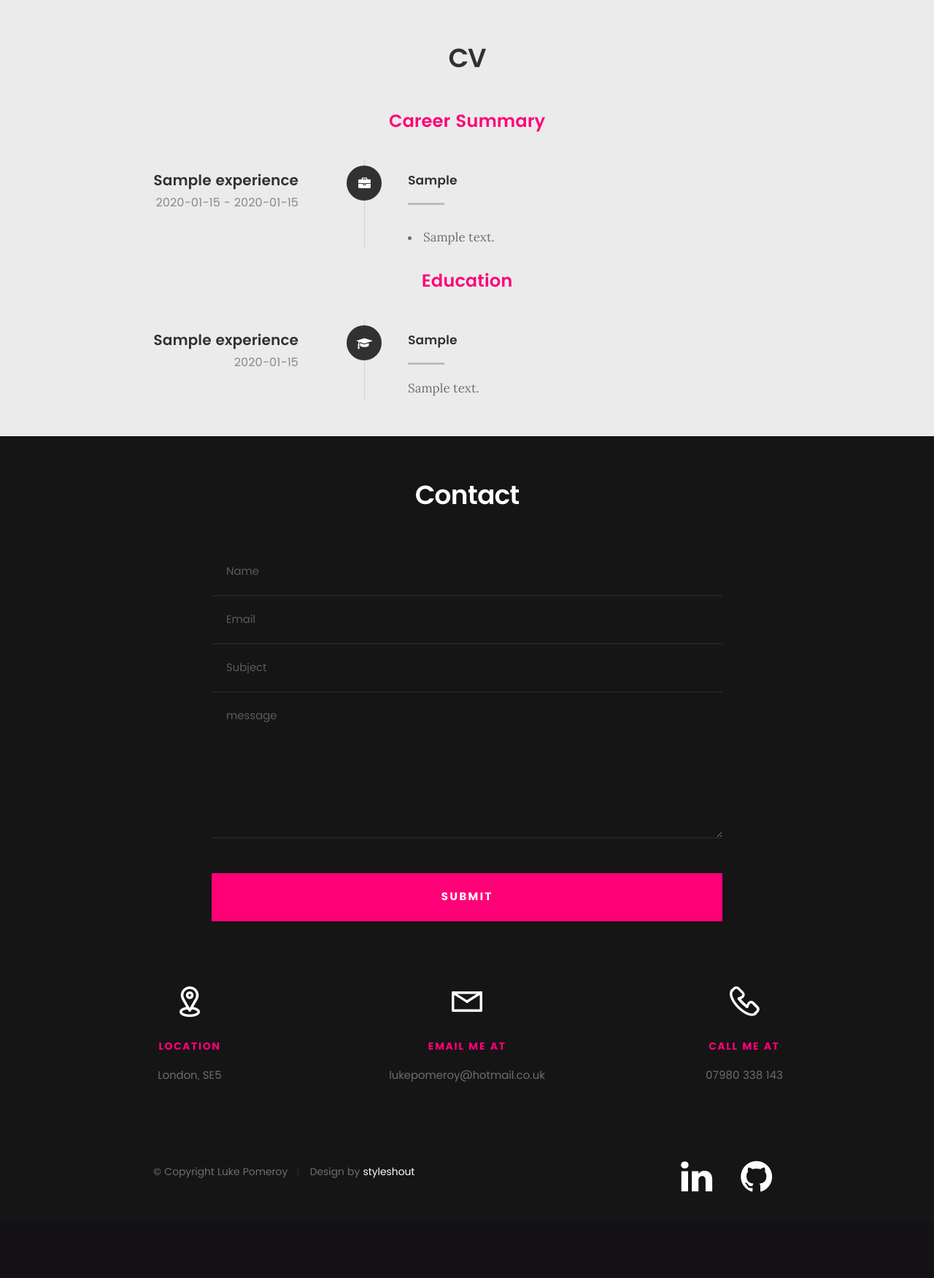
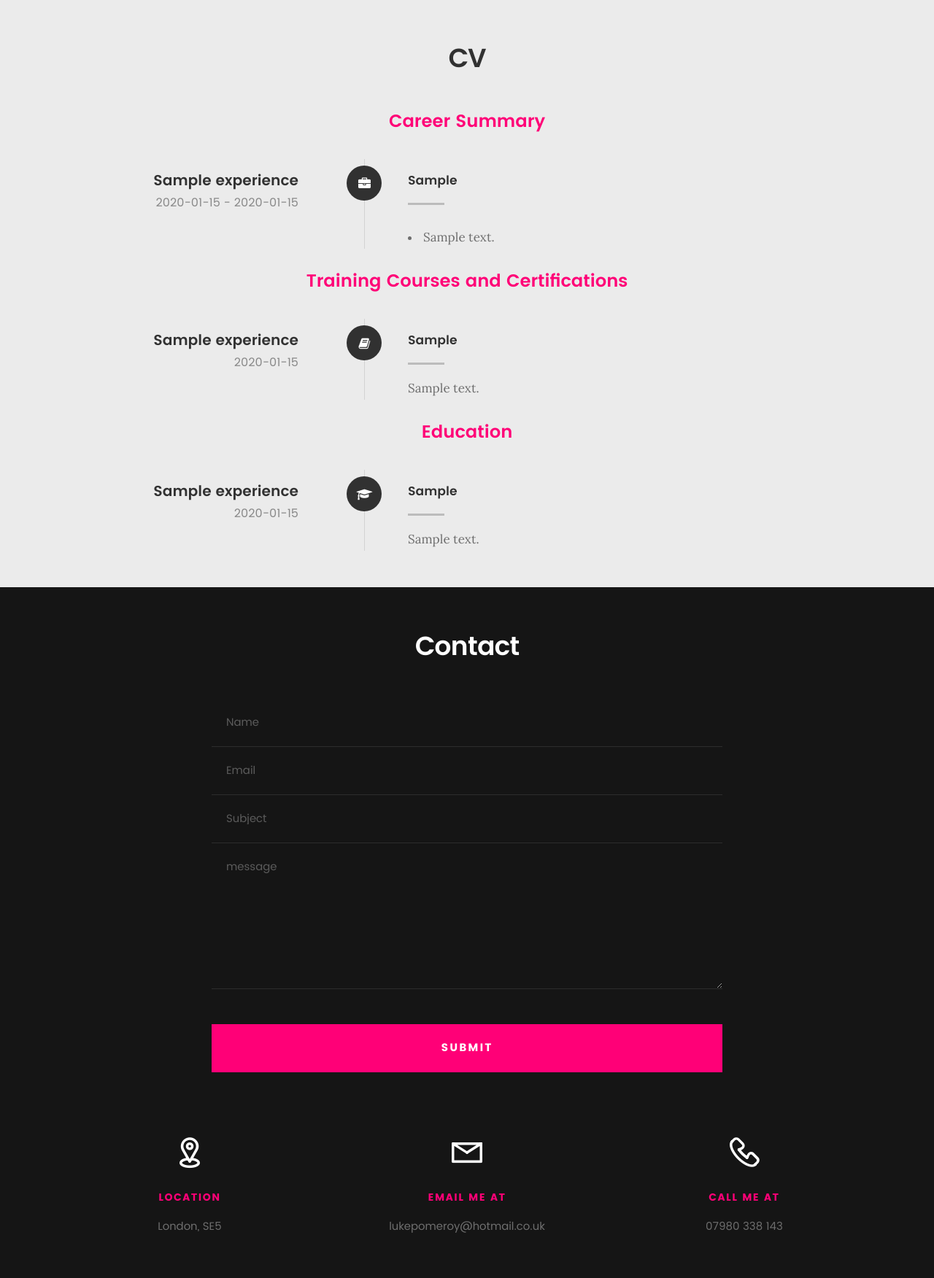
Before and after one commit to luke-pomeroy/portfolio, a Django app: template core/templates/core/index.html in a window 1280 px wide. Shown: the part 2781-4533 px from the top of the page at 73% size. Before the commit the page ends 4415 px from the top, so only its background shows below. Run offline with Django 3.2, Linux system fonts and the light colour scheme; the template is opened without the code that fills it: values that come from a table or form of the project are taken from there, others are empty; tables that the repository leaves empty hold one stand-in row (values such as "Sample post"); grey boxes marked "Sample" are stand-in pictures; some web fonts are replaced.

Commit message:
Added training courses and certifications; styling fix for timeline-block if exceeds 2 lines of text.

```diff
--- a/core/templates/core/index.html
+++ b/core/templates/core/index.html
@@ -278,6 +278,49 @@
 
    <div class="row resume-timeline">
 
+		<div class="col-twelve resume-header">
+
+			<h2>Training Courses and Certifications</h2>
+
+		</div> <!-- /resume-header -->
+
+		<div class="col-twelve">
+
+			<div class="timeline-wrap">
+
+				{% for course in courses %}
+					<div class="timeline-block">
+
+						<div class="timeline-ico">
+							<i class="fa fa-book"></i>
+						</div>
+
+						<div class="timeline-header">
+							<h3>{{ course.title }}</h3>
+							<p>{{ course.start_date }}</p>
+						</div>
+
+						<div class="timeline-content">
+							<h4>{{ course.organisation }}</h4>
+							<p>
+								{% for point in course.experiencepoint_set.all %}
+									{{ point.text }}
+								{% endfor %}
+							</p>
+						</div>
+
+					</div> <!-- /timeline-block -->
+
+				{% endfor %}
+
+			</div> <!-- /timeline-wrap -->
+
+		</div> <!-- /col-twelve -->
+
+	</div> <!-- /resume-timeline -->
+
+   <div class="row resume-timeline">
+
 	   <div class="col-twelve resume-header">
 
 		   <h2>Education</h2>
--- a/static/css/main.css
+++ b/static/css/main.css
@@ -1701,6 +1701,7 @@ header .logo a {
 #resume .timeline-block {
 	position: relative;
 	padding-top: 1.5rem;
+	clear:both
 }
 #resume .timeline-ico {
 	height: 4.8rem;
```
